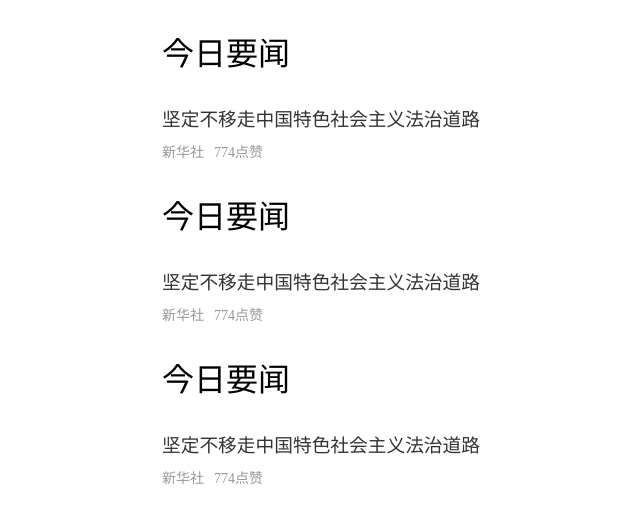
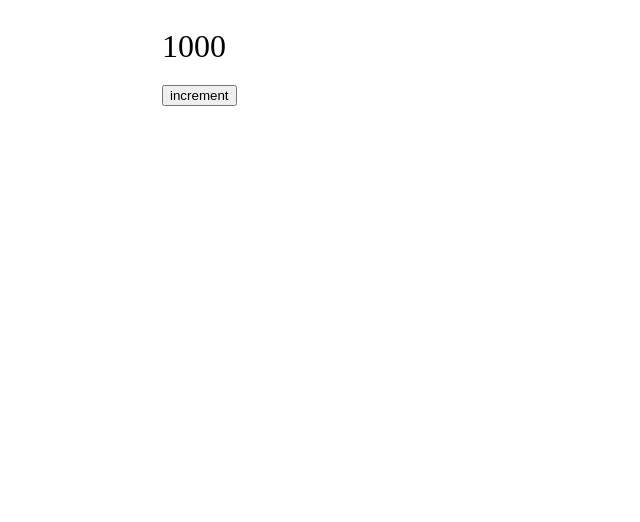
Before and after one commit to maguibing/react-study, a React (Create React App) app in the folder react-第三天/: page / in a window 1280 px wide. Shown: the top 522 px of the page, without its empty margins (228-868 px from the left). Built offline with nearby package versions, Linux system fonts and the light colour scheme.

Commit message:
函数组件 和 类组件 子传父

```diff
--- a/react-第三天/src/App.js
+++ b/react-第三天/src/App.js
@@ -2,33 +2,34 @@ import React from 'react'
 
 export default class Child extends React.Component {
   state = {
-    news: [{ a: 1 }, { a: 2 }, { a: 3 }],
+    money: 1000,
   }
+
+  increment = (price) => {
+    this.setState({
+      money: this.state.money - price,
+    })
+  }
+
   render() {
-    const { news } = this.state
+    const { money } = this.state
     return (
       <React.Fragment>
-        {news.map((v, i) => (
-          <Parent key={i} />
-        ))}
+        <Parent money={money} increment={this.increment.bind(this)}></Parent>
       </React.Fragment>
     )
   }
 }
 
-function Parent() {
-  return (
-    <React.Fragment>
-      <div className="parent">
-        <h1>今日要闻</h1>
-        <div className="child">
-          <h3>坚定不移走中国特色社会主义法治道路</h3>
-          <div className="detail">
-            <span>新华社</span>
-            <span>774点赞</span>
-          </div>
+class Parent extends React.Component {
+  render() {
+    return (
+      <React.Fragment>
+        <div className="parent">
+          <h1>{this.props.money}</h1>
+          <button onClick={() => this.props.increment(500)}>increment</button>
         </div>
-      </div>
-    </React.Fragment>
-  )
+      </React.Fragment>
+    )
+  }
 }
```
